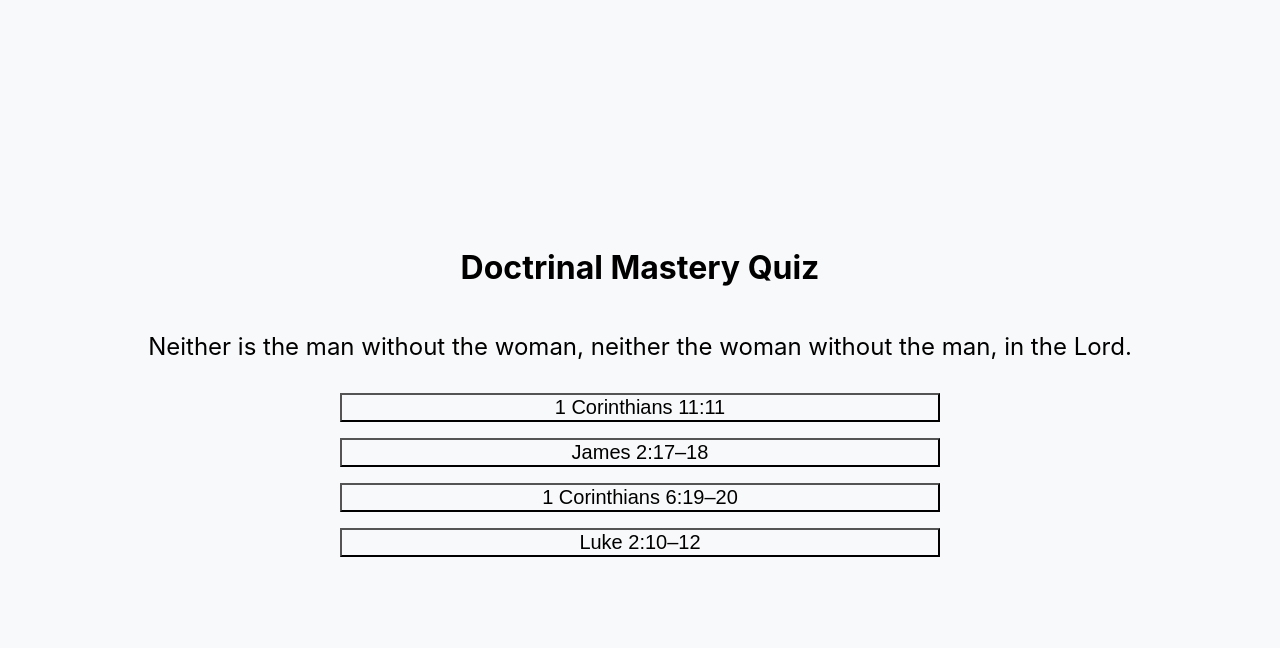
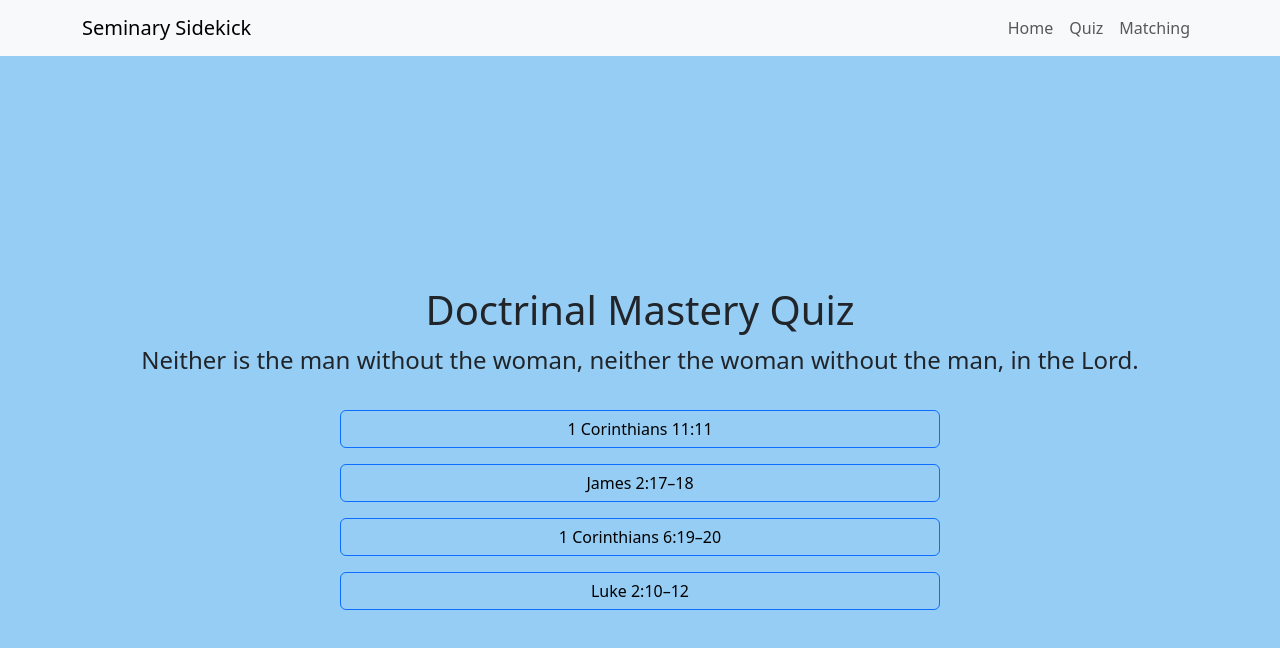
Before and after one commit to sophomorica/seminary-sidekick, a React (Create React App) app: page /quiz in a window 1280 px wide. Shown: the top 648 px of the page. Built offline with nearby package versions, Linux system fonts and the light colour scheme.

Commit message:
bootstrap is now working and so is the navbar

```diff
--- a/package.json
+++ b/package.json
@@ -7,6 +7,7 @@
     "@testing-library/react": "^13.4.0",
     "@testing-library/user-event": "^13.5.0",
     "axios": "^1.4.0",
+    "bootstrap": "^5.3.0",
     "react": "^18.2.0",
     "react-bootstrap": "^2.7.4",
     "react-dom": "^18.2.0",
--- a/src/App.js
+++ b/src/App.js
@@ -5,8 +5,6 @@ import AffirmationPage from "./components/AffirmationPage";
 import Quiz from "./components/quiz/Quiz";
 import Dashboard from "./components/Dashboard";
 import MatchingGame from "./components/MatchingGame";
-
-
 
 function App() {
   return (
--- a/src/components/HomePage.js
+++ b/src/components/HomePage.js
@@ -1,6 +1,5 @@
 // HomePage.js
 import React from "react";
-import Navbar from "./Navbar";
 
 const HomePage = () => {
   return (
--- a/src/components/Navbar.js
+++ b/src/components/Navbar.js
@@ -1,31 +1,21 @@
-// navbar
-import React from 'react';
-import { Link } from 'react-router-dom';
-import { connect } from 'react-redux';
-// import { logout } from '../actions/currentUser.js';
+import React from "react";
+import Nav from "react-bootstrap/Nav";
+import Navbar from "react-bootstrap/Navbar";
+import Container from "react-bootstrap/Container";
 
-const Navbar = ({ currentUser, logout }) => {
+function NavigationBar() {
   return (
-    <div className="navbar">
-      <Link to="/home">Home</Link>
-      <Link to="/game">Game</Link>
-      <Link to="/messaging">Messaging</Link>
-      <Link to="/matching">Matching</Link>
-      <Link to="/login">Login</Link>
-      <Link to="/signup">Sign Up</Link>
-      <Link to="/logout" onClick={logout}>Logout</Link>
-
-      {/* <Link to="/home">Home</Link>
-      <Link to="/game">Game</Link>
-      <Link to="/messaging">Messaging</Link>
-      <Link to="/matching">Matching</Link>
-      <Link to="/login">Login</Link>
-      <Link to="/signup">Sign Up</Link>
-      <Link to="/logout" onClick={logout}>Logout</Link>
-      { currentUser ? `Welcome, ${currentUser.attributes.name}` : "" } */}
-    </div>
+    <Navbar bg="light" expand="lg">
+      <Container>
+        <Navbar.Brand href="/">Seminary Sidekick</Navbar.Brand>
+        <Nav className="mr-auto">
+          <Nav.Link href="/">Home</Nav.Link>
+          <Nav.Link href="/quiz">Quiz</Nav.Link>
+          <Nav.Link href="/matching">Matching</Nav.Link>
+        </Nav>
+      </Container>
+    </Navbar>
   );
 }
-export default Navbar;
 
-// export default connect(null, { logout })(Navbar);
+export default NavigationBar;
--- a/src/components/quiz/Quiz.js
+++ b/src/components/quiz/Quiz.js
@@ -10,7 +10,9 @@ const Quiz = () => {
   const [correct, setCorrect] = useState(null);
 
   useEffect(() => {
-    axios.get("./data/passages.json").then((res) => {
+    axios
+      .get("./data/passages.json")
+      .then((res) => {
         setPassages(res.data);
         getNextQuestion(res.data);
       })
@@ -61,6 +63,7 @@ const Quiz = () => {
                 disabled={selected !== ""}
                 className="btn btn-primary choice-button"
                 style={{
+                  color: "black",
                   backgroundColor:
                     selected === choice
                       ? correct
--- a/src/components/quiz/quiz.css
+++ b/src/components/quiz/quiz.css
@@ -4,7 +4,7 @@
   justify-content: center;
   align-items: center;
   height: 100vh;
-  background-color: #f8f9fa;
+  background-color: #96cdf5;
 }
 
 .passage {
--- a/src/index.js
+++ b/src/index.js
@@ -4,11 +4,15 @@ import App from "./App";
 import reportWebVitals from "./reportWebVitals";
 import { createRoot } from "react-dom/client";
 import { BrowserRouter as Router } from "react-router-dom";
+import Navbar from "./components/Navbar";
+import 'bootstrap/dist/css/bootstrap.min.css';
 
 const root = createRoot(document.getElementById("root"));
 root.render(
   <Router>
+    <Navbar />
     <App />
+
   </Router>
 );
 
```
Also changed, not shown: 1 other file (tests, documents, lock files or other folders). Lines whose indentation alone changed are shown as unchanged.
